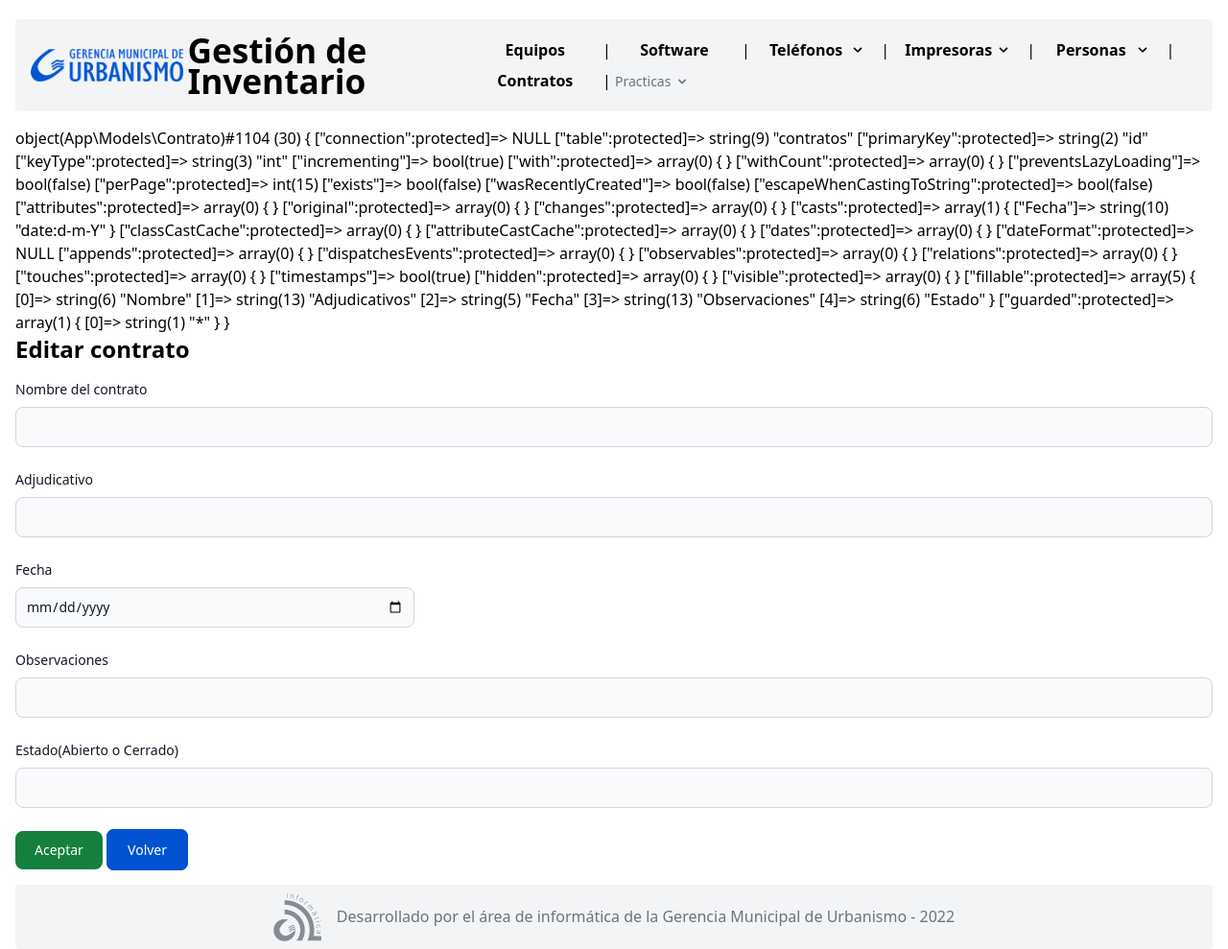
After one commit to MiguelGutierrezParejo/inventario, a Laravel app: page /contratos/edit/1 in a window 1280 px wide. The commit adds this page. Shown: the whole page at 96% size. Run offline with Laravel 8, Linux system fonts and the light colour scheme; a user stored in the database is signed in; data comes from the database, SQL or seed files in the repository; style sheets or scripts are compiled from the project's sources.

Commit message:
create y update de contratos por terminar

```diff
--- /dev/null
+++ b/app/Http/Controllers/ContratosController.php
@@ -0,0 +1,97 @@
+<?php
+
+namespace App\Http\Controllers;
+
+use App\Models\Contrato;
+use App\Models\Documento;
+use DateTime;
+use Illuminate\Support\Facades\DB;
+
+class ContratosController extends Controller
+{
+
+    public function index(){
+
+        $contratos = Contrato::all();
+
+        return view('contratos.index', [
+            'contratos' => $contratos,
+        ]);
+    }
+
+    public function show($id){
+
+        $contrato = Contrato::findOrFail($id);
+        $documentos = Documento::where('Tabla', 'Contrato')->where('IdRelacionado', $id)->OrderByDesc('created_at')->get();
+
+
+        return view('contratos.show', [
+            'contrato' => $contrato,
+            'documentos' => $documentos
+        ]);
+    }
+
+    public function create()
+    {
+        $contrato = new Contrato();
+
+        return view('contratos.create', [
+            'contrato' => $contrato,
+        ]);
+    }
+
+    private function validar()
+    {
+
+        $validados = request()->validate([
+            'Nombre' => 'required',
+            'Adjudicativos' => 'required',
+            'FechaAlta' => 'required|date_format:Y-m-d',
+            'Observaciones' => 'nullable|max:255',
+            'Estado' => 'required',
+        ]);
+
+
+        return $validados;
+    }
+
+    public function store()
+    {
+        $validados = $this->validar();
+
+        $contrato = new Contrato();
+
+        $contrato->Nombre = $validados['Nombre'];
+        $contrato->Adjudicativos = $validados['Adjudicativos'];
+        $contrato->Fecha = new DateTime($validados['Fecha']);
+        $contrato->Observaciones = $validados['Observaciones'];
+        $contrato->Estado = $validados['Estado'];
+
+        $contrato->save();
+
+        return redirect('/contratos')->with('success', 'Software creado con éxito.');
+    }
+
+    public function edit()
+    {
+        $contrato = new Contrato();
+
+        return view('contratos.edit', [
+            'contrato' => $contrato,
+        ]);
+    }
+
+    public function update($id)
+    {
+        $validados = $this->validar();
+        $contrato = Contrato::findOrFail($id);
+
+        DB::table('contratos')
+        ->where('id', $id)
+        ->update(['Nombre' => $validados['Nombre'], 'Adjudicativos' => $validados['Adjudicativos'],
+         'Fecha' => new DateTime($validados['Fecha']), 'Observaciones' => $validados['Observaciones'], 'Estado' => $validados['Estado']]);
+
+        return redirect()->route('contratos/', $contrato->Id)->with('success', 'Contrato editado con éxito.');
+
+    }
+}
--- /dev/null
+++ b/app/Models/Contrato.php
@@ -0,0 +1,19 @@
+<?php
+
+namespace App\Models;
+
+use Facade\Ignition\Tabs\Tab;
+use Illuminate\Database\Eloquent\Model;
+
+class Contrato extends Model
+{
+
+    protected $table = 'contratos';
+
+    protected $casts = [
+        'Fecha' => 'date:d-m-Y',
+    ];
+
+    protected $fillable = ['Nombre', 'Adjudicativos', 'Fecha', 'Observaciones', 'Estado'];
+
+}
--- a/resources/views/components/layout.blade.php
+++ b/resources/views/components/layout.blade.php
@@ -86,6 +86,9 @@
                             <li class="rounded-sm px-3 py-1 hover:bg-gray-100"><a class="hover:text-blue-500 hover:underline" href="/inventario/public/proveedores">Proveedores</a></li>
                         </ul>
                     </div> |
+                    <button class="px-3 py-1 rounded-sm items-center min-w-32">
+                        <a class="pr-1 font-semibold" href="/inventario/public/contratos">Contratos</a>
+                    </button> |
                     <!-- Settings Dropdown -->
                     <div class="group inline-block">
                         <x-dropdown align="right" width="48">
--- /dev/null
+++ b/resources/views/contratos/create.blade.php
@@ -0,0 +1,5 @@
+<x-layout>
+    <form action="{{ route('contratos.store', ['id' => $contrato->Id]) }}" method="POST" enctype="multipart/form-data">
+        <x-contratos.form :contrato="$contrato"/>
+    </form>
+</x-layout>
--- /dev/null
+++ b/resources/views/contratos/edit.blade.php
@@ -0,0 +1,89 @@
+<x-layout>
+    <form action="{{ route('contratos.store', ['id' => $contrato->Id]) }}" method="POST">
+        @csrf
+        @method('PUT')
+        <?php var_dump($contrato) ?>
+
+        <h1 class="mb-4 text-2xl font-semibold">Editar contrato</h1>
+
+        <div class="mb-6">
+            <label for="Nombre"
+                class="text-sm font-medium text-gray-900 block mb-2 @error('Nombre') text-red-500 @enderror">
+                Nombre del contrato
+            </label>
+            <input type="text" name="Nombre" id="Nombre"
+                class="bg-gray-50 border border-gray-300 text-gray-900 sm:text-sm rounded-lg focus:ring-blue-500 focus:border-blue-500 block w-full p-2.5 @error('Nombre') border-red-500 @enderror"
+                value="{{ old('Nombre', $contrato->Nombre) }}">
+            @error('Nombre')
+                <p class="text-red-500 text-sm mt-1">
+                    {{ $message }}
+                </p>
+            @enderror
+        </div>
+
+        <div class="mb-6">
+            <label for="Adjudicativo"
+                class="text-sm font-medium text-gray-900 block mb-2 @error('Adjudicativo') text-red-500 @enderror">
+                Adjudicativo
+            </label>
+            <input type="text" name="Adjudicativo" id="Adjudicativo"
+                class="bg-gray-50 border border-gray-300 text-gray-900 sm:text-sm rounded-lg focus:ring-blue-500 focus:border-blue-500 block w-full p-2.5 @error('Adjudicativo') border-red-500 @enderror"
+                value="{{ old('Adjudicativo', $contrato->Adjudicativo) }}">
+            @error('Adjudicativo')
+                <p class="text-red-500 text-sm mt-1">
+                    {{ $message }}
+                </p>
+            @enderror
+        </div>
+
+        <div class="mb-6">
+            <label for="Fecha"
+                class="text-sm font-medium text-gray-900 block mb-2 @error('Fecha') text-red-500 @enderror">
+                Fecha
+            </label>
+            <input type="date" name="Fecha" id="Fecha"
+                class="bg-gray-50 border border-gray-300 text-gray-900 sm:text-sm rounded-lg focus:ring-blue-500 focus:border-blue-500 block w-1/3 p-2.5 @error('Fecha') border-red-500 @enderror"
+                value="{{ old('Fecha', $contrato->Fecha) }}">
+            @error('contrato')
+                <p class="text-red-500 text-sm mt-1">
+                    {{ $message }}
+                </p>
+            @enderror
+        </div>
+
+        <div class="mb-6">
+            <label for="Observaciones"
+                class="text-sm font-medium text-gray-900 block mb-2 @error('Observaciones') text-red-500 @enderror">
+                Observaciones
+            </label>
+            <input type="text" name="Observaciones" id="Observaciones"
+                class="bg-gray-50 border border-gray-300 text-gray-900 sm:text-sm rounded-lg focus:ring-blue-500 focus:border-blue-500 block w-full p-2.5 @error('Observaciones') border-red-500 @enderror"
+                value="{{ old('Observaciones', $contrato->Observaciones) }}">
+            @error('Modelo')
+                <p class="text-red-500 text-sm mt-1">
+                    {{ $message }}
+                </p>
+            @enderror
+        </div>
+
+        <div class="mb-6">
+            <label for="Estado"
+                class="text-sm font-medium text-gray-900 block mb-2 @error('Estado') text-red-500 @enderror">
+                Estado(Abierto o Cerrado)
+            </label>
+            <input type="text" name="Estado" id="Estado"
+                class="bg-gray-50 border border-gray-300 text-gray-900 sm:text-sm rounded-lg focus:ring-blue-500 focus:border-blue-500 block w-full p-2.5 @error('Estado') border-red-500 @enderror"
+                value="{{ old('Estado', $contrato->Estado) }}">
+            @error('Estado')
+                <p class="text-red-500 text-sm mt-1">
+                    {{ $message }}
+                </p>
+            @enderror
+        </div>
+
+        <button type="submit"
+            class="text-white bg-green-700 hover:bg-green-700 focus:ring-4 focus:ring-green-700 font-medium rounded-lg text-sm px-5 py-2.5 text-center">Aceptar</button>
+        <a href="/inventario/public/contratos/{{ $contrato->Id }}"
+            style="border-color:#0053D0; background-color: #0053D0" class="text-white border-green-700 border-2 bg-green-700 focus:ring-blue-300 font-medium rounded-lg text-sm px-5 py-2.5 text-center">Volver</a>
+    </form>
+</x-layout>
--- a/routes/web.php
+++ b/routes/web.php
@@ -20,6 +20,7 @@ use App\Http\Controllers\RelacionTerminalesController;
 use App\Http\Controllers\S_relacionequipossoftwaresController;
 use App\Http\Controllers\S_relacionusuariossoftwaresController;
 use App\Http\Controllers\S_softwaresController;
+use App\Http\Controllers\ContratosController;
 use App\Http\Controllers\TerminalesController;
 use App\Http\Controllers\UsuariosController;
 use Illuminate\Support\Facades\Route;
@@ -254,6 +255,16 @@ Route::get('/proveedores', [I_proveedoresController::class, 'index'])
     ->name('proveedores');
 Route::get('/proveedores/{id}', [I_proveedoresController::class, 'show']);
 
+///////////////////////////////////////////////////CONTRATOS///////////////////////////////////////////////////////////////////////////
+
+Route::get('/contratos', [ContratosController::class, 'index'])
+    ->name('contratos');
+Route::get('/contratos/{id}', [ContratosController::class, 'show']);
+Route::get('/contratos/create', [ContratosController::class, 'create'])->name('contratos.create');
+Route::post('/contratos', [ContratosController::class, 'store'])->name('contratos.store');
+Route::get('/contratos/edit/{id}', [ContratosController::class, 'edit']);
+Route::put('/contratos/{id}', [ContratosController::class, 'update']);
+
 ///////////////////////////////////////////////////RELACIÓN USUARIOS//////////////////////////////////////////////////////////////////
 
 Route::get('/relacionusuariossoftwares/create/{id}', [S_relacionusuariossoftwaresController::class, 'create']);
```
Also changed, not shown: resources/views/components/contratos/form.blade.php (added, +86 -0 lines), resources/views/contratos/index.blade.php (added, +66 -0 lines), resources/views/contratos/show.blade.php (added, +90 -0 lines), 4 other files.
